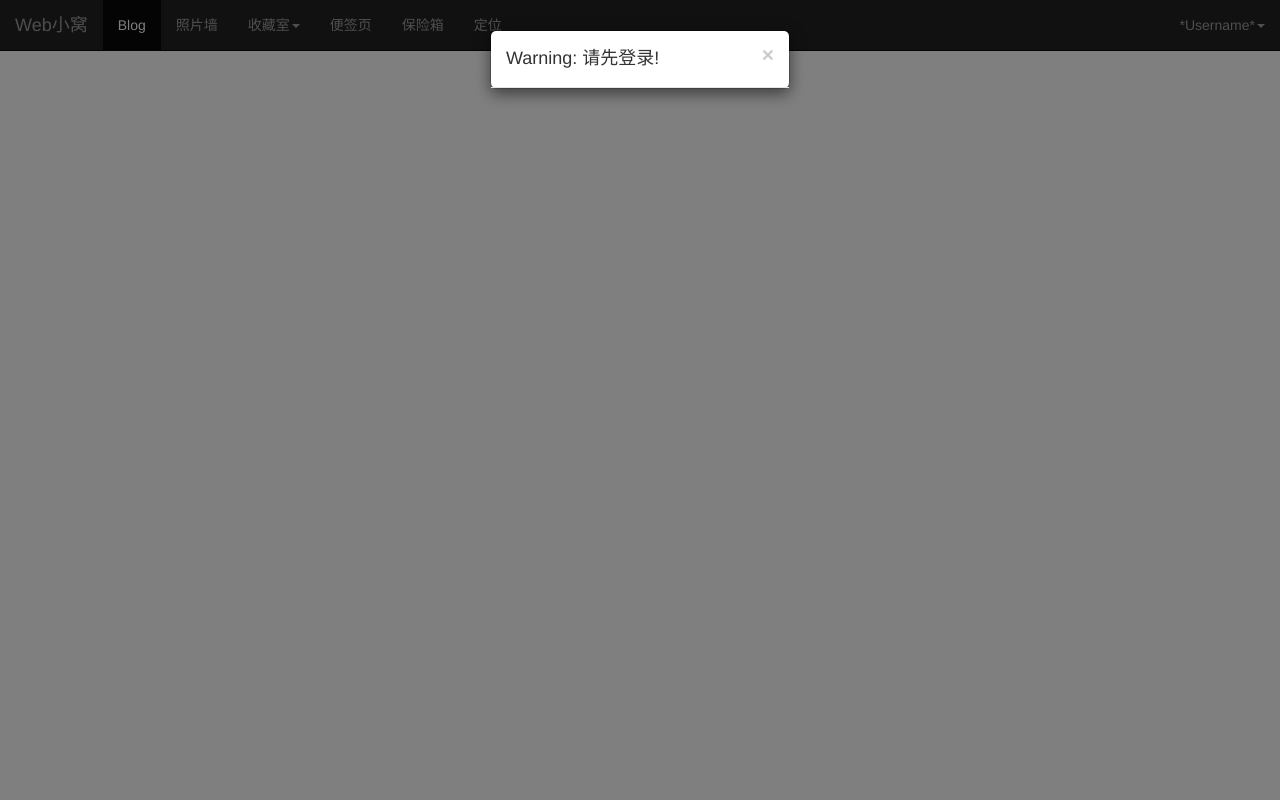
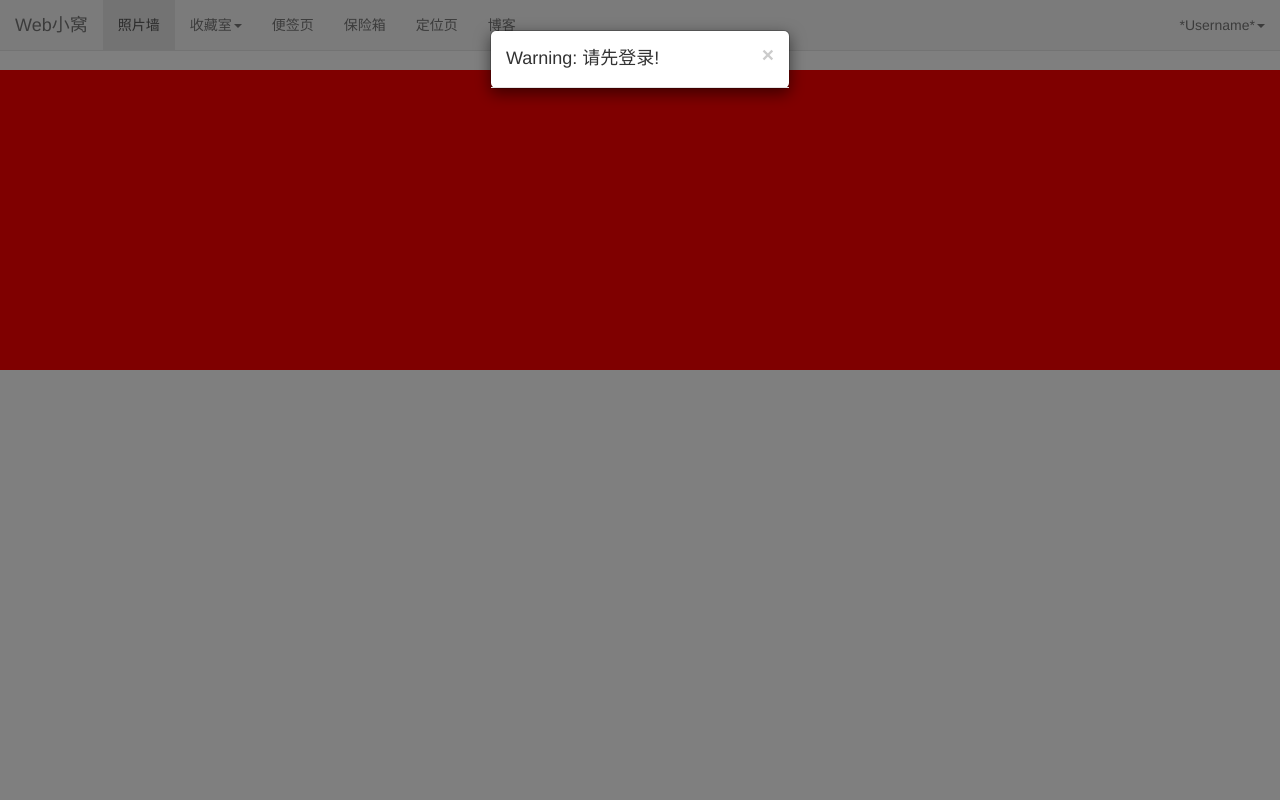
Before and after one commit to HachiJiang/HansiGuai_Web, a PHP site: page /main.html in a window 1280 px wide. Run offline with PHP 8.4, Linux system fonts and the light colour scheme.

Commit message:
switch tab. finished.

```diff
--- a/css/main.css
+++ b/css/main.css
@@ -1,3 +1,48 @@
-body {
+#main {
 	margin-top: 70px;
 }
+
+.subSection {
+	display: none;
+}
+
+div[class~=active] {
+	display: block;
+}
+
+/*测试 start*/
+#pic-wall{
+	background-color: red;
+	height: 300px;
+}
+
+#books{
+	background-color: orange;
+	height: 300px;
+}
+
+#movies{
+	background-color: purple;
+	height: 300px;
+}
+
+#notes{
+	background-color: yellow;
+	height: 300px;
+}
+
+#safebox{
+	background-color: green;
+	height: 300px;
+}
+
+#location{
+	background-color: blue;
+	height: 300px;
+}
+
+#blog{
+	background-color: gray;
+	height:300px;
+}
+/*测试结束 End*/
--- a/js/main.js
+++ b/js/main.js
@@ -1,4 +1,7 @@
 $(function(){
+	//全局变量
+	var active_href = $("#menu-nav li.active a").attr("href");
+
 	// 为关闭warning窗口绑定事件：转向登陆页
 	$('#warningMsg').on('hide.bs.modal', function() {
 		location.href = "index.html";
@@ -12,6 +15,19 @@ $(function(){
 	}
 	// 用户存在则展示当前用户内容
 	$("#user").html("Welcome, <strong>" + username + "</strong>!");
+
+	//切换页面分区事件
+	$("#menu-nav .navbar-collapse li").click(function () {
+		var href = $(this).children("a").attr('href');
+
+		if ('#' !== href) {
+			$("#menu-nav li.active").removeClass("active");
+			$("#main div" + active_href).removeClass("active");
+			$(this).addClass("active");
+	    active_href = href;
+	    $("#main div" + active_href).addClass("active");
+	  }
+  });
 	// sign out事件
 	$("#signOut").click(function() {
 		var currentUser = localStorage["currentUser"];
--- a/main.html
+++ b/main.html
@@ -10,7 +10,7 @@
 	</head>
 	<body>
 		<!-- 顶部导航 -->
-		<nav class="navbar navbar-default navbar-fixed-top navbar-inverse">
+		<nav class="navbar navbar-default navbar-fixed-top" id="menu-nav">
 		  <div class="container-fluid">
 		    <div class="navbar-header">
 		      <button type="button" class="navbar-toggle collapsed" data-toggle="collapse" data-target="#bs-example-navbar-collapse-1">
@@ -24,18 +24,18 @@
 
 		    <div class="collapse navbar-collapse" id="bs-example-navbar-collapse-1">
 		      <ul class="nav navbar-nav">
-		        <li class="active"><a href="#">Blog<span class="sr-only">(current)</span></a></li>
-		        <li><a href="#">照片墙</a></li>
+		        <li class="active"><a href="#pic-wall">照片墙</a></li>
 	        	<li class="dropdown">
 						  <a href="#" class="dropdown-toggle" data-toggle="dropdown">收藏室<span class="caret"></span></a>
 						  <ul class="dropdown-menu" role="menu">
-						    <li><a href="#">Books</a></li>
-						    <li><a href="#">Movies</a></li>
+						    <li><a href="#books">书籍</a></li>
+						    <li><a href="#movies">电影</a></li>
 						  </ul>
 						</li>
-		        <li><a href="#">便签页</a></li>
-		        <li><a href="#">保险箱</a></li>
-		        <li><a href="#">定位</a></li>
+		        <li><a href="#notes">便签页</a></li>
+		        <li><a href="#safebox">保险箱</a></li>
+		        <li><a href="#location">定位页</a></li>
+		        <li><a href="#blog">博客</a></li>
 		      </ul>
 		      <ul class="nav navbar-nav navbar-right">
 		      	<li class="dropdown">
@@ -49,6 +49,29 @@
 		    </div>
 		  </div>
 		</nav>
+
+		<section id="main">
+			<!-- 图片墙内容 -->
+			<div id="pic-wall" class="subSection active"></div>
+
+			<!-- 收藏室: 书 -->
+			<div id="books" class="subSection collections"></div>
+
+			<!-- 收藏室: 电影 -->
+			<div id="movies" class="subSection collections"></div>
+
+			<!-- 便签页 -->
+			<div id="notes" class="subSection"></div>
+
+			<!-- 保险箱 -->
+			<div id="safebox" class="subSection"></div>
+
+			<!-- 定位页 -->
+			<div id="location" class="subSection"></div>
+
+			<!-- 博客内容 -->
+			<div id="blog" class="subSection"></div>
+		</section>
 
 		<!-- 弹出提醒登录界面 -->
 		<div class="modal fade" id="warningMsg" tabindex="-1" role="dialog" aria-labelledby="myModalLabel" aria-hidden="true">
```
